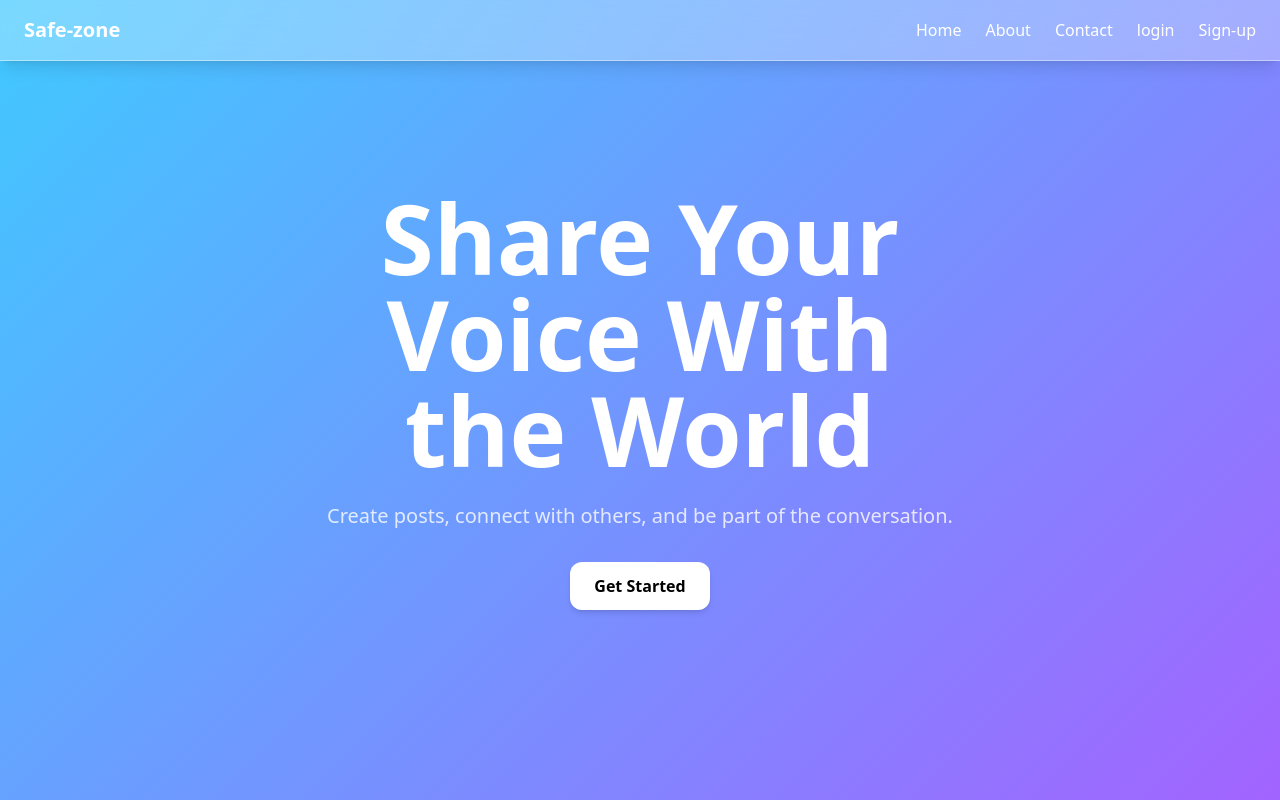
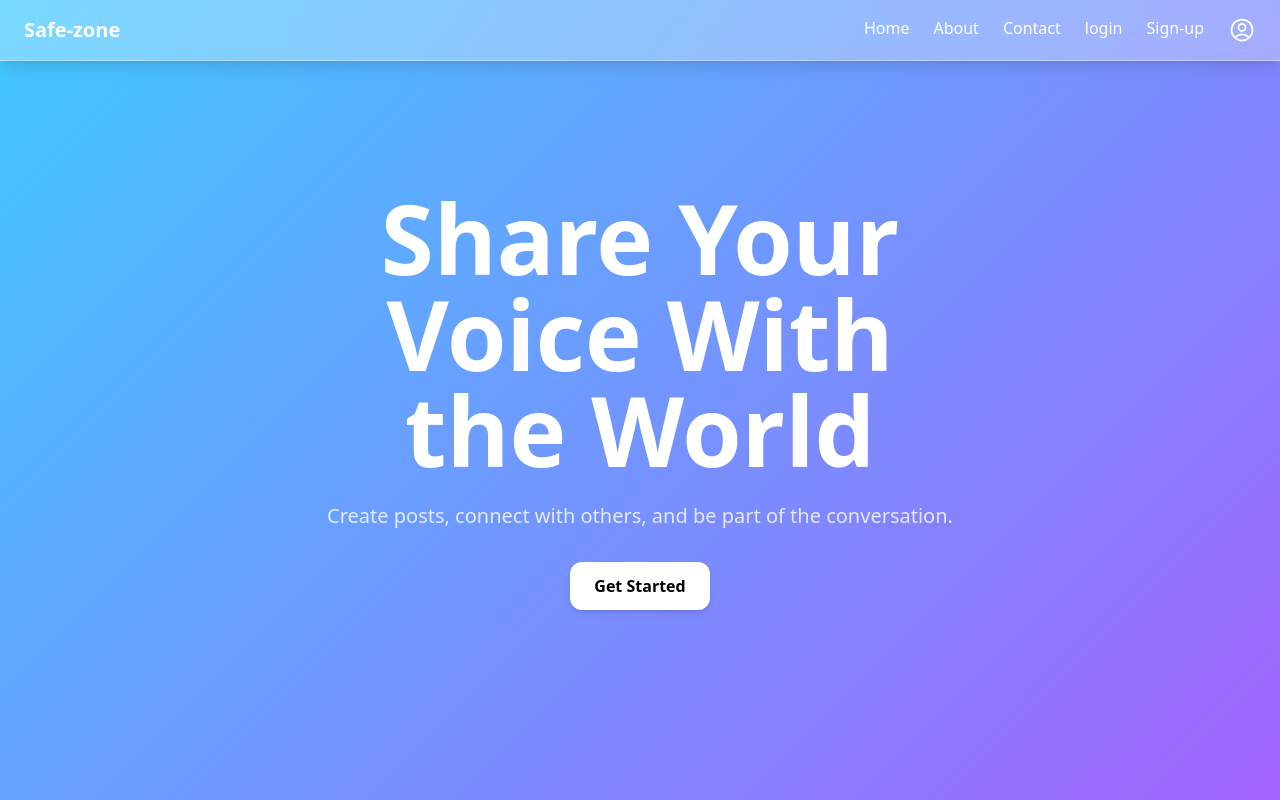
Before and after one commit to Jerryvic911/Status-update, a Next.js app in the folder client/safe-zone/: page / in a window 1280 px wide. Shown: the top 800 px of the page. Built offline with nearby package versions, Linux system fonts and the light colour scheme.

Commit message:
creation of profile page and profile icon added to navbar

```diff
--- a/client/safe-zone/package.json
+++ b/client/safe-zone/package.json
@@ -12,7 +12,8 @@
     "next": "15.3.1",
     "postcss": "^8.5.3",
     "react": "^19.0.0",
-    "react-dom": "^19.0.0"
+    "react-dom": "^19.0.0",
+    "react-icons": "^5.5.0"
   },
   "devDependencies": {
     "@eslint/eslintrc": "^3",
--- a/client/safe-zone/src/app/components/Navbar.tsx
+++ b/client/safe-zone/src/app/components/Navbar.tsx
@@ -1,3 +1,5 @@
+import Link from "next/link"
+
 
 const Navbar = () => {
   return (
@@ -10,6 +12,14 @@
           <li className="hover:text-blue-300 cursor-pointer">Contact</li>
           <li className="hover:text-blue-300 cursor-pointer">login</li>
           <li className="hover:text-blue-300 cursor-pointer">Sign-up</li>
+          <Link href="/profile">
+
+          <li>
+            <svg xmlns="http://www.w3.org/2000/svg" fill="none" viewBox="0 0 24 24" strokeWidth="1.5" stroke="currentColor" className="size-7 hover:cursor-pointer">
+            <path strokeLinecap="round" strokeLinejoin="round" d="M17.982 18.725A7.488 7.488 0 0 0 12 15.75a7.488 7.488 0 0 0-5.982 2.975m11.963 0a9 9 0 1 0-11.963 0m11.963 0A8.966 8.966 0 0 1 12 21a8.966 8.966 0 0 1-5.982-2.275M15 9.75a3 3 0 1 1-6 0 3 3 0 0 1 6 0Z" />
+          </svg>
+          </li>
+          </Link>
         </ul>
       </div>
     </nav>
--- /dev/null
+++ b/client/safe-zone/src/app/profile/page.tsx
@@ -0,0 +1,18 @@
+import React from 'react'
+import Link from 'next/link'
+import { IoChevronBackCircle } from "react-icons/io5";
+
+const Profile = () => {
+  return (
+    <div>
+      <div>
+        <Link href="/">
+         <IoChevronBackCircle className='size-7' />
+        </Link>
+      </div>
+      <h1>hello</h1>
+    </div>
+  )
+}
+
+export default Profile
```
Also changed, not shown: 1 other file (tests, documents, lock files or other folders). Lines whose indentation alone changed are shown as unchanged.
